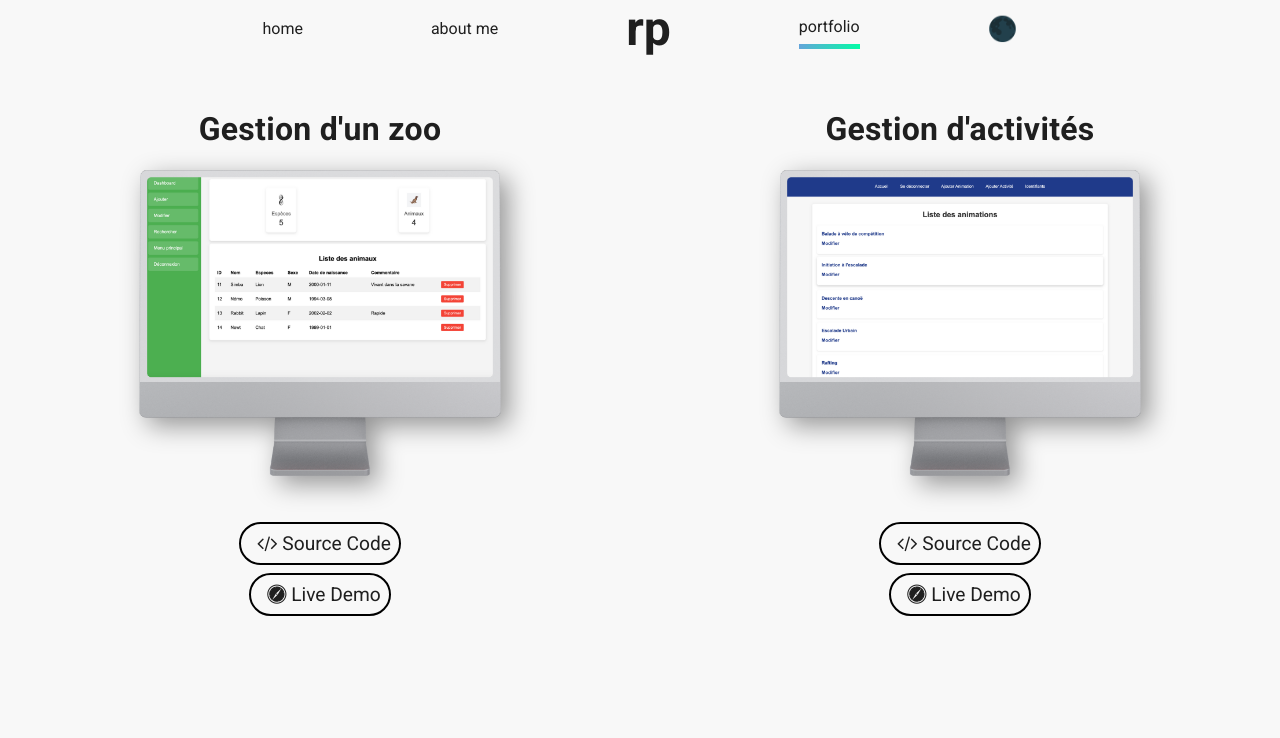
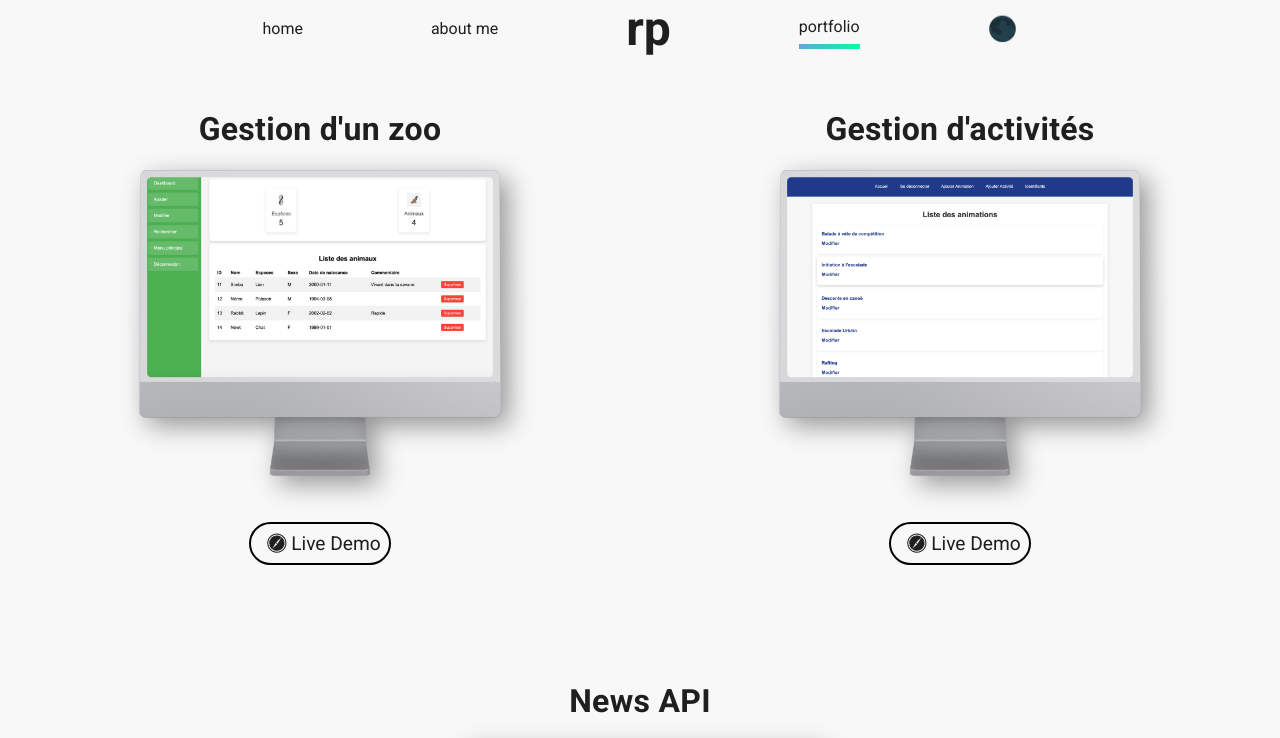
Before and after one commit to romainp12/portfolio, a React (Create React App) app: page /portfolio in a window 1280 px wide. Shown: the top 738 px of the page. Built offline with nearby package versions, Linux system fonts and the light colour scheme; the HTML template or start-up script is replaced by a standard one.

Commit message:
Update PortfolioBlock.js

```diff
--- a/src/components/portfolio/PortfolioBlock.js
+++ b/src/components/portfolio/PortfolioBlock.js
@@ -43,9 +43,11 @@ import { Box, Typography } from '@mui/material';
          fontSize={'1.2rem'}
          py={'1rem'}
        >
-         <Box p={1} border={'2px solid black'} borderRadius={'25px'}>
-           <IconLink link={source} title={'Source Code'} icon={'fa fa-code'} />
-         </Box>
+         {source && (
+          <Box p={1} border={'2px solid black'} borderRadius={'25px'}>
+            <IconLink link={source} title={'Source Code'} icon={'fa fa-code'} />
+          </Box>
+        )}
          {live && (
            <Box p={1} border={'2px solid black'} borderRadius={'25px'}>
              <IconLink link={live} title={'Live Demo'} icon={'fa fa-safari'} />
```
